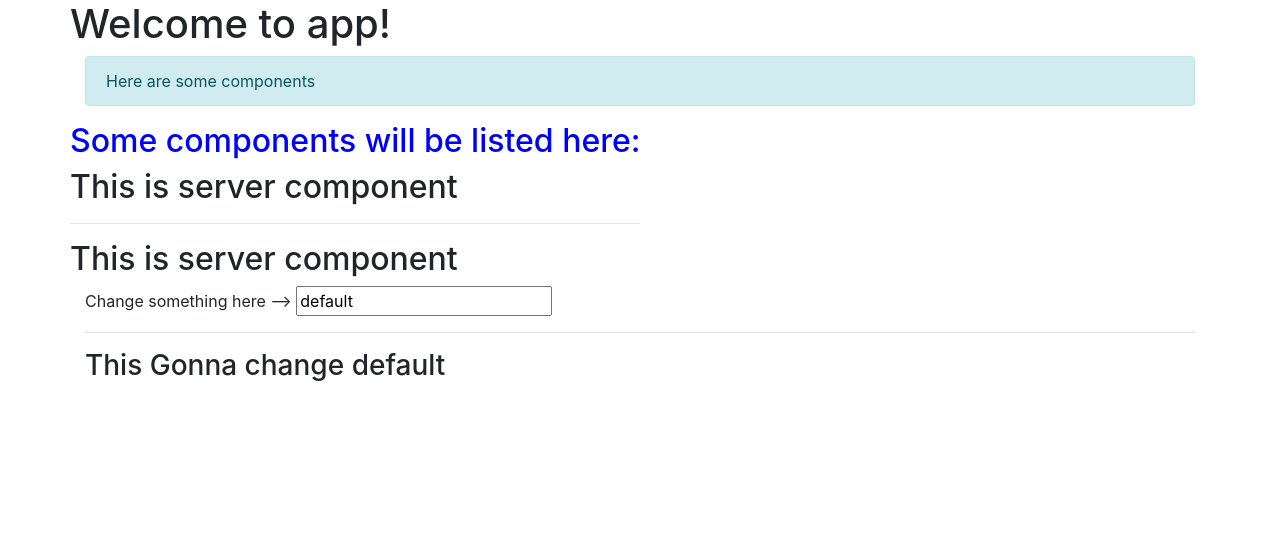
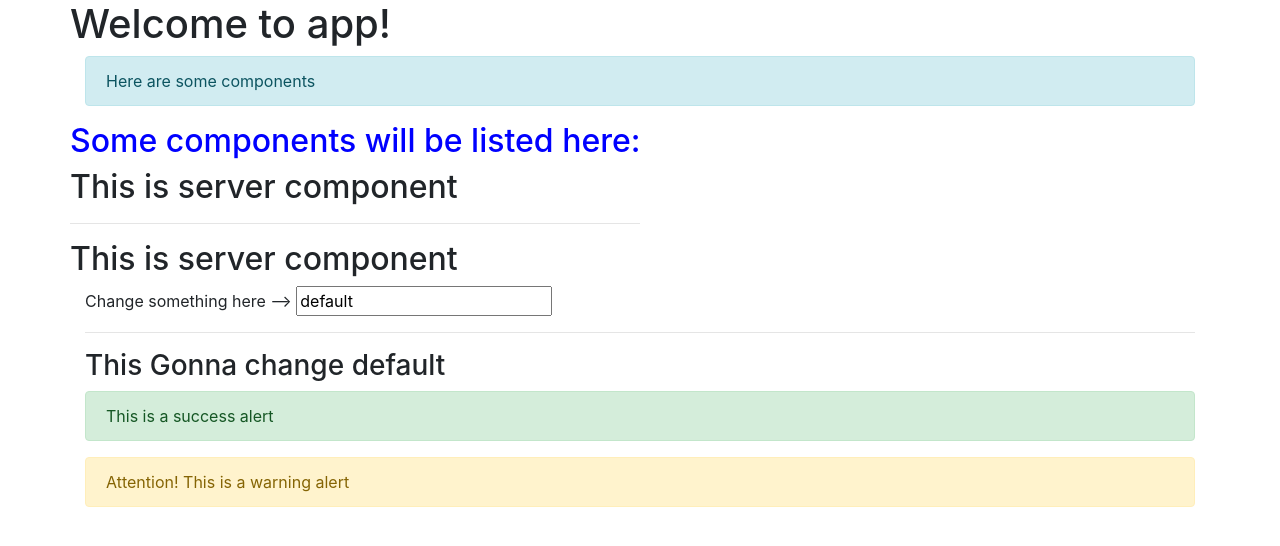
Before and after one commit to hashflex/dream-site, an Angular app: page / in a window 1280 px wide. Shown: the top 546 px of the page. Built offline with nearby package versions, Linux system fonts and the light colour scheme.

Commit message:
created 2 new components

```diff
--- a/src/app/app.component.html
+++ b/src/app/app.component.html
@@ -21,5 +21,12 @@
 			<h3>This Gonna change  {{ name }}</h3>
 		</div>
 	</div>
-
+	<div class="row">
+		<div class="col-md-12">
+			<success-alert></success-alert>
+		</div>
+		<div class="col-md-12">
+			<warning-alert></warning-alert>
+		</div>
+	</div>
 </div>
--- a/src/app/app.module.ts
+++ b/src/app/app.module.ts
@@ -5,12 +5,16 @@
 import { AppComponent } from './app.component';
 import { ServerComponent } from './server/server.component';
 import { ServersComponent } from './servers/servers.component';
+import { SuccessAlertComponent } from './success-alert/successalert.component';
+import { WarningAlertComponent } from './warning-alert/warning-alert.component';
 
 @NgModule({
   declarations: [
     AppComponent,
     ServerComponent,
-    ServersComponent
+    ServersComponent,
+    SuccessAlertComponent,
+    WarningAlertComponent
   ],
   imports: [
     BrowserModule,
--- /dev/null
+++ b/src/app/success-alert/successalert.component.html
@@ -0,0 +1,3 @@
+<div class="alert alert-success">
+	This is a success alert
+</div>
--- /dev/null
+++ b/src/app/success-alert/successalert.component.ts
@@ -0,0 +1,15 @@
+import { Component, OnInit } from '@angular/core';
+
+@Component({
+  selector: 'success-alert',
+  templateUrl: './successalert.component.html',
+  styleUrls: ['./successalert.component.css']
+})
+export class SuccessAlertComponent implements OnInit {
+
+  constructor() { }
+
+  ngOnInit() {
+  }
+
+}
--- /dev/null
+++ b/src/app/warning-alert/warning-alert.component.html
@@ -0,0 +1,3 @@
+<div class="alert alert-warning">
+	Attention! This is a warning alert
+</div>
--- /dev/null
+++ b/src/app/warning-alert/warning-alert.component.ts
@@ -0,0 +1,15 @@
+import { Component, OnInit } from '@angular/core';
+
+@Component({
+  selector: 'warning-alert',
+  templateUrl: './warning-alert.component.html',
+  styleUrls: ['./warning-alert.component.css']
+})
+export class WarningAlertComponent implements OnInit {
+
+  constructor() { }
+
+  ngOnInit() {
+  }
+
+}
```
Also changed, not shown: src/app/success-alert/successalert.component.css (added), src/app/warning-alert/warning-alert.component.css (added), 1 other file (tests, documents, lock files or other folders).
